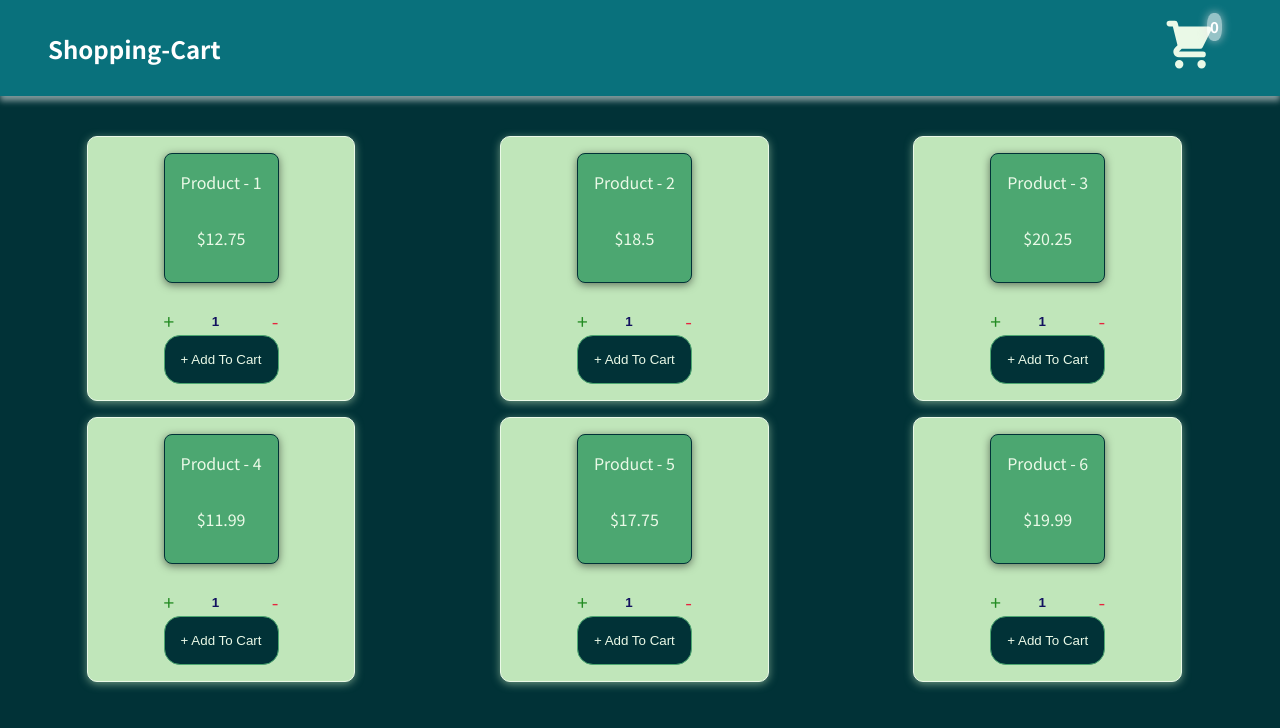
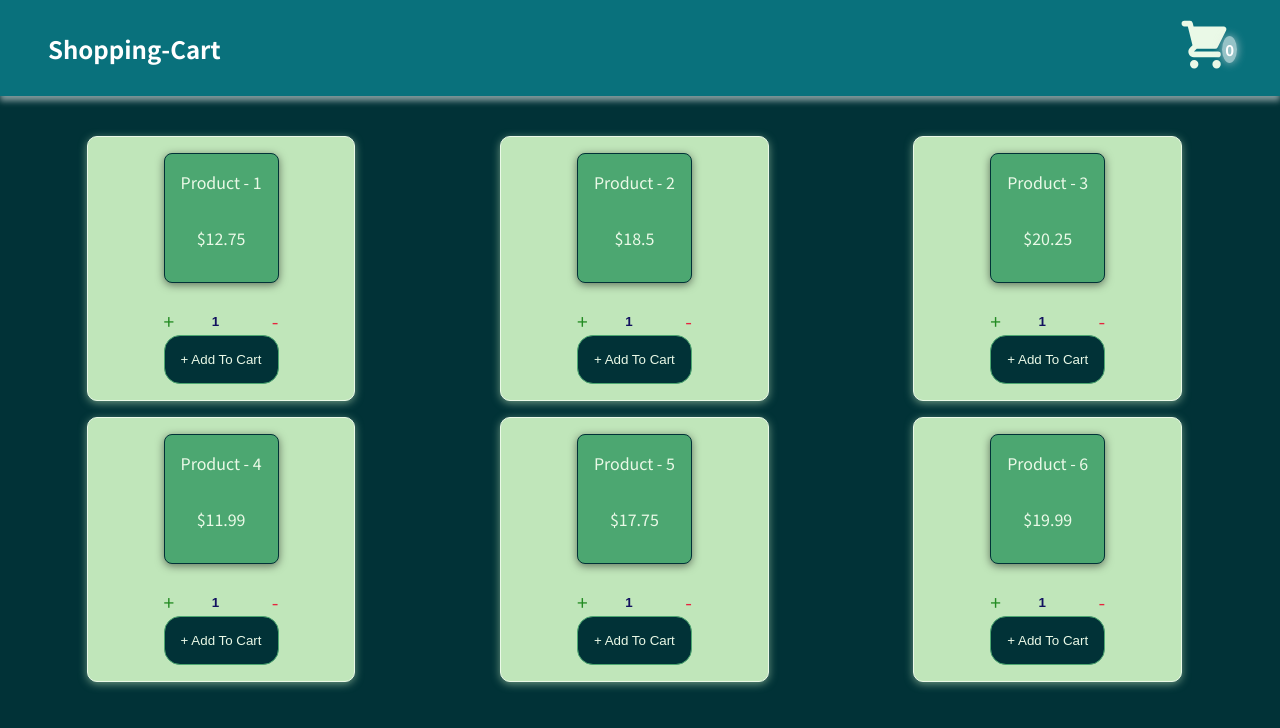
Before and after one commit to rezafattahie/react-shopping-cart, a React (Create React App) app: page / in a window 1280 px wide. Shown: the top 728 px of the page. Built offline with nearby package versions, Linux system fonts and the light colour scheme.

Commit message:
edit badge label's position

```diff
--- a/src/Components/Layout/Badge/Badge.module.css
+++ b/src/Components/Layout/Badge/Badge.module.css
@@ -1,4 +1,3 @@
-
 .cart-icon {
     color: #EAF9E7;
     /* margin-top: 10px;
@@ -10,17 +9,21 @@
     right: 0px;
 }
 
+.badge {
+    position: relative;
+}
+
 .lbl {
     box-shadow: 0 0 10px rgba(233, 227, 227, 0.692);
     color: rgb(255, 255, 255);
-    position: relative;
+    position: absolute;
     z-index: 2;
     font-size: 15px;
     font-weight: 700;
-    top: -40px;
-    left: -10px;
+    top: 18px;
+    left: 46px;
     background-color: rgba(255, 255, 255, 0.575);
-    border-radius: 40%;
+    border-radius: 50%;
     padding: 0.2rem;
 
 }
@@ -36,10 +39,16 @@
 
 @keyframes badge-bumper {
     from {
-        font-size: 0.2rem;
+        font-size: 15px;
+        padding: 0.2rem;
+        left: 46px;
+        top: 18px;
     }
 
     to {
-        padding: 1rem;
+        font-size: 30px;
+        padding: 0.5rem;
+        left: 33px;
+        top: 5px;
     }
 }
```
